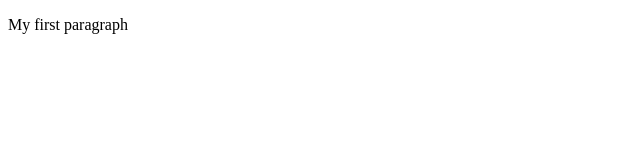
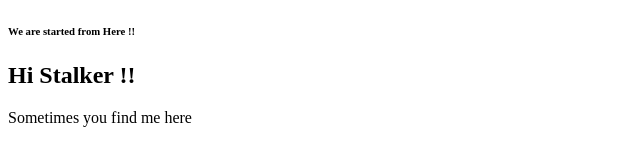
Before and after one commit to Technophile7/my-project, a plain HTML site: page index.html in a window 1280 px wide. Shown: the whole page, without its empty margins (0-640 px from the left). Drawn offline with Linux system fonts and the light colour scheme.

Commit message:
Update index.html

```diff
--- a/index.html
+++ b/index.html
@@ -1,6 +1,8 @@
 <!DOCTYPE html>
 <html>
 	<body>
-		<p> My first paragraph </p>
+		<h6> We are started from Here !! </h6>
+		<h2> Hi Stalker !! </h2>
+		<p> Sometimes you find me here </p>
 	</body>
 </html>
```
